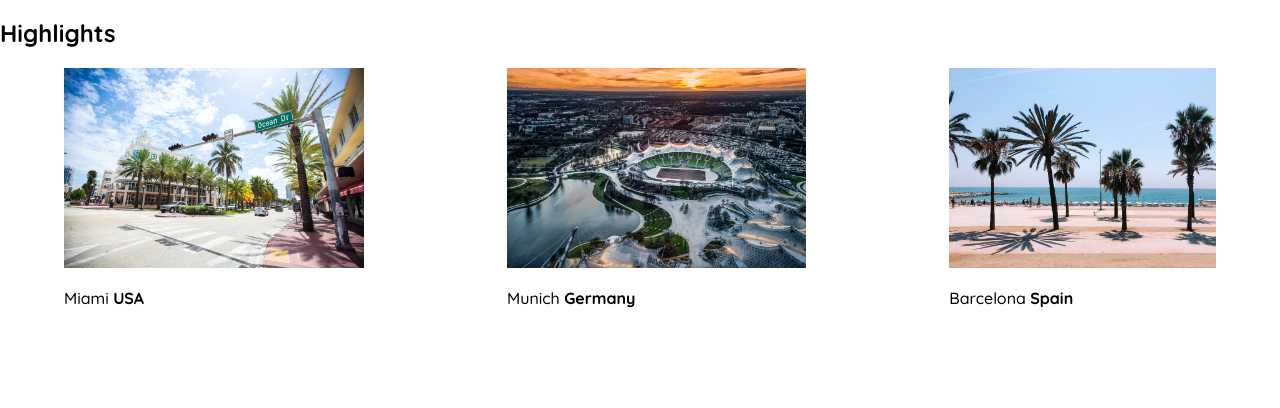
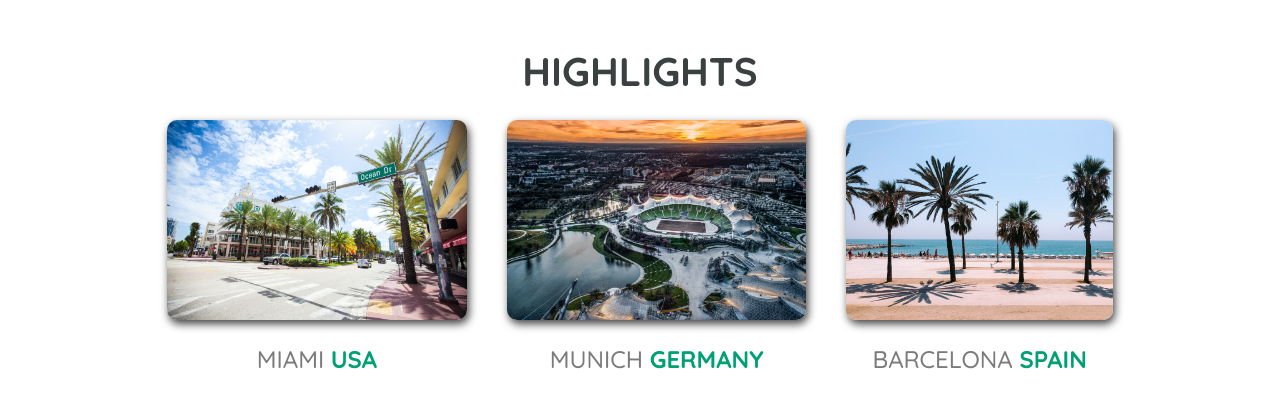
Before and after one commit to NicolasPatrignani/travel-page, a plain HTML site: page index.html in a window 1280 px wide. Shown: the part 802-1210 px from the top of the page. Before the commit the page ends 1166 px from the top, so only its background shows below. Drawn offline with Linux system fonts and the light colour scheme.

Commit message:
fix margin collapsing

```diff
--- a/styles.css
+++ b/styles.css
@@ -48,14 +48,46 @@
   background-color: rgb(255, 238, 0);
 }
 
+#highlights {
+    padding: 24px;
+}
+
+#highlights h2 {
+    text-transform: uppercase;
+    text-align: center;
+    font-size: 40px;
+    color: rgb(59, 65, 64);
+    margin: 24px 0;
+}
+
 #destinations {
-    display: flex;
-    width: 90%;
-    margin: auto;
-    margin-bottom: 40px;
-    justify-content: space-between;
+  display: flex;
+  justify-content: center;
+  width: 90%;
+  margin: auto;
+  margin-bottom: 40px;
+}
+
+.destination {
+    margin: 0 20px;
+    text-transform: uppercase;
+}
+
+.destination p {
+    text-align: center;
+    font-size: 24px;
+    color: rgb(124, 123, 123);
+    margin: 20px 0;
 }
 
 .destination img {
-    height: 200px;
+  height: 200px;
+  width: 100%;
+  box-shadow: 2px 4px 8px rgb(68, 67, 67);
+  border-radius: 10px;
+  object-fit: cover;
 }
+
+.destination strong {
+    color: rgb(0, 160, 117);
+}
```
